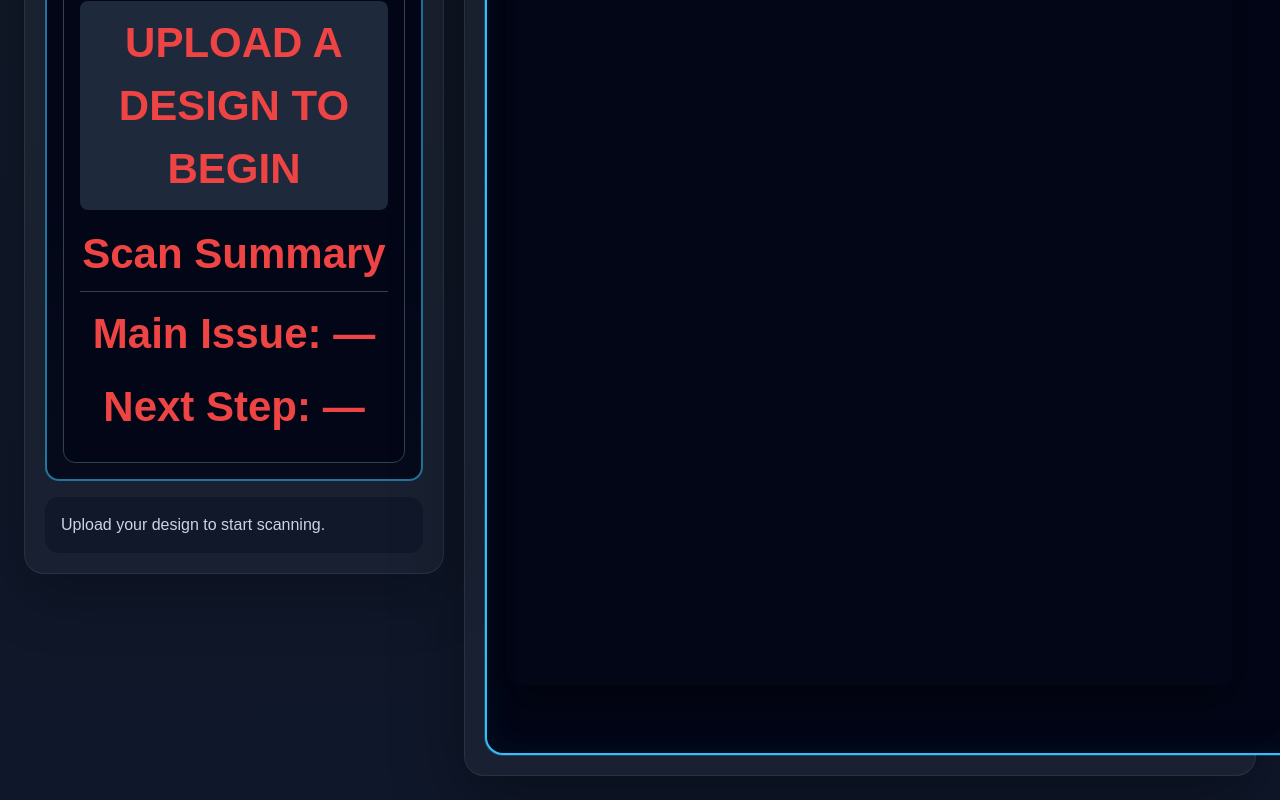
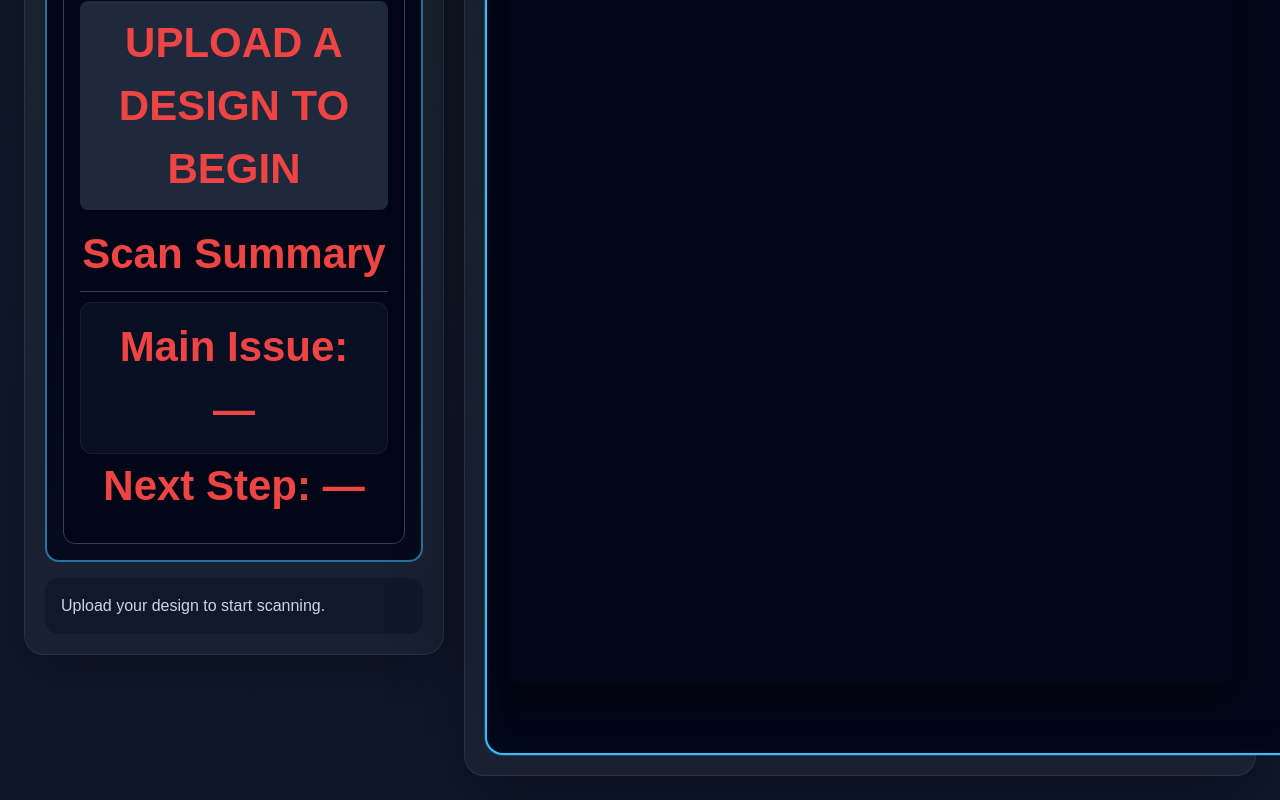
Before and after one commit to noobmacker-creator/pod-design-checker, a Next.js app: page / in a window 1280 px wide. Shown: the part 785-1585 px from the top of the page. Built offline with nearby package versions, Linux system fonts and the light colour scheme.

Commit message:
group main issue and next step into result card

```diff
--- a/app/page.tsx
+++ b/app/page.tsx
@@ -1467,6 +1467,7 @@ const analysisCanvasRef = useRef<HTMLCanvasElement | null>(null);
 />
 
 <div style={{ marginBottom: hasTransparency === false || printScore < 60 || 100 - printScore >= 30 ? 10 : 6, fontWeight: 600 }}>
+<div style={{ padding: 12, borderRadius: 12, background: 'rgba(15,23,42,0.6)', border: '1px solid rgba(255,255,255,0.06)' }}>
     Main Issue:{' '}
     {!img
       ? '—'
@@ -1497,6 +1498,7 @@ const analysisCanvasRef = useRef<HTMLCanvasElement | null>(null);
     : 'Ready to download'}
 </div>
 ) : null}
+</div>
 
 
 
```
